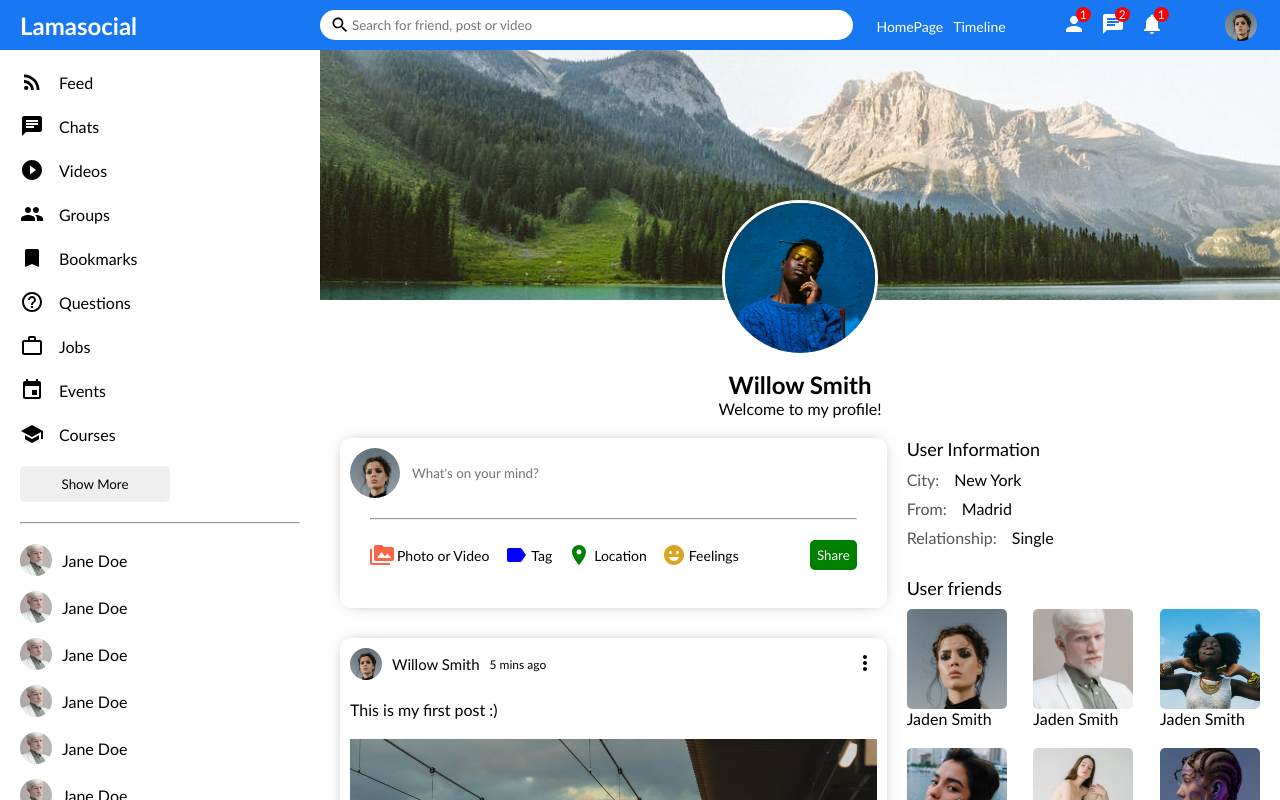
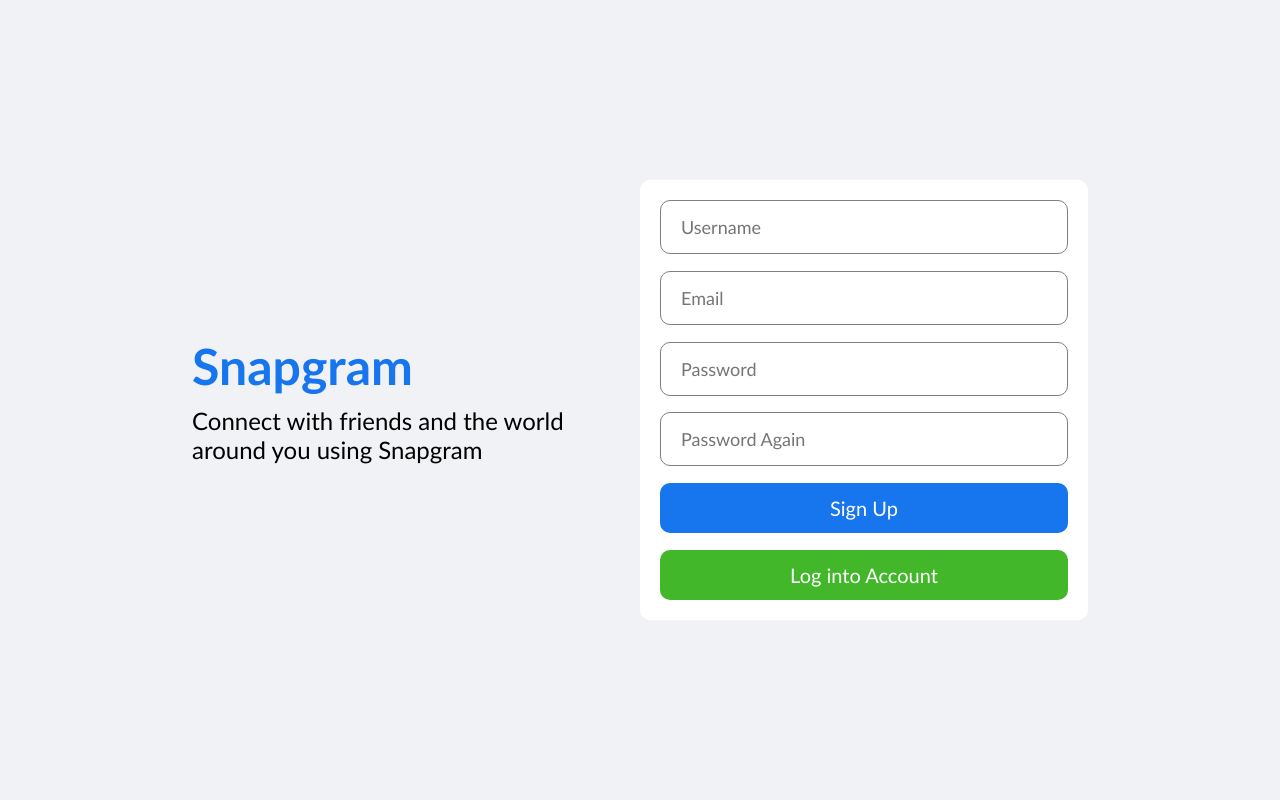
Before and after one commit to woodyshekinah/The-Blogging-Social-App, a React (Vite) app in the folder The Blogging Social App/: page / in a window 1280 px wide. Shown: the top 800 px of the page. Built offline with nearby package versions, Linux system fonts and the light colour scheme.

Commit message:
Created the Sign Up and Login pages

```diff
--- a/The Blogging Social App/src/App.jsx
+++ b/The Blogging Social App/src/App.jsx
@@ -1,9 +1,11 @@
 import React from 'react'
 import Home from './Pages/home/home'
 import Profile from './Pages/profile/Profile'
+import Login from './Pages/login/Login'
+import Register from './Pages/register/Register'
 
 function App() {
-    return <Profile />
+    return <Register />
 }
 
 export default App
--- /dev/null
+++ b/The Blogging Social App/src/Pages/login/Login.jsx
@@ -0,0 +1,24 @@
+import React from "react";
+import "./login.css"
+
+export default function Login() {
+    return (
+        <div className="login">
+            <div className="loginWrapper">
+                <div className="loginLeft">
+                    <h3 className="loginLogo">Snapgram</h3>
+                    <span className="loginDesc">Connect with friends and the world around you using Snapgram</span>
+                </div>
+                <div className="loginRight">
+                    <div className="loginBox">
+                        <input type="email" placeholder="Email" className="loginInput" />
+                        <input type="password" placeholder="Password" className="loginInput" />
+                        <button className="loginButton">Log In</button>
+                        <span className="loginForgot">Forgot Password?</span>
+                        <button className="loginRegisterButton">Create a New Account</button>
+                    </div>
+                </div>
+            </div>
+        </div>
+    )
+}
--- /dev/null
+++ b/The Blogging Social App/src/Pages/login/login.css
@@ -0,0 +1,81 @@
+.login {
+    width: 100vw;
+    height: 100vh;
+    background-color: #f0f2f5;
+    display: flex;
+    align-items: center;
+    justify-content: center;
+}
+
+.loginWrapper {
+    width: 70%;
+    height: 70%;
+    display: flex;
+}
+
+.loginLeft, .loginRight {
+    flex: 1;
+    display: flex;
+    flex-direction: column;
+    justify-content: center;
+}
+
+.loginLogo {
+    font-size: 50px;
+    font-weight: 800;
+    color: #1775ee;
+    margin-bottom: 10px;
+}
+
+.loginDesc {
+    font-size: 24px;
+}
+
+.loginBox {
+    height: 300px;
+    padding: 20px;
+    background-color: white;
+    border-radius: 10px;
+    display: flex;
+    flex-direction: column;
+    justify-content: space-between;
+}
+
+.loginInput {
+    height: 50px;
+    border-radius: 10px;
+    border: 1px solid gray;
+    font-size: 18px;
+    padding-left: 20px;
+}
+
+.loginInput:focus {
+    outline: none;
+}
+
+.loginButton {
+    height: 50px;
+    border-radius: 10px;
+    border: none;
+    background-color: #1775ee;
+    color: white;
+    font-size: 20px;
+    font-weight: 500;
+    cursor: pointer;
+}
+
+.loginForgot {
+    text-align: center;
+    color: #1775ee;
+}
+
+.loginRegisterButton {
+    height: 50px;
+    border-radius: 10px;
+    border: none;
+    background-color: #42b72a;
+    color: white;
+    font-size: 20px;
+    font-weight: 500;
+    cursor: pointer;
+}
--- /dev/null
+++ b/The Blogging Social App/src/Pages/register/Register.jsx
@@ -0,0 +1,25 @@
+import React from "react";
+import "./register.css"
+
+export default function Register() {
+    return (
+        <div className="login">
+            <div className="loginWrapper">
+                <div className="loginLeft">
+                    <h3 className="loginLogo">Snapgram</h3>
+                    <span className="loginDesc">Connect with friends and the world around you using Snapgram</span>
+                </div>
+                <div className="loginRight">
+                    <div className="loginBox">
+                        <input type="text" placeholder="Username" className="loginInput" />
+                        <input type="email" placeholder="Email" className="loginInput" />
+                        <input type="password" placeholder="Password" className="loginInput" />
+                        <input type="password" placeholder="Password Again" className="loginInput" />
+                        <button className="loginButton">Sign Up</button>
+                        <button className="loginRegisterButton">Log into Account</button>
+                    </div>
+                </div>
+            </div>
+        </div>
+    )
+}
--- /dev/null
+++ b/The Blogging Social App/src/Pages/register/register.css
@@ -0,0 +1,81 @@
+.login {
+    width: 100vw;
+    height: 100vh;
+    background-color: #f0f2f5;
+    display: flex;
+    align-items: center;
+    justify-content: center;
+}
+
+.loginWrapper {
+    width: 70%;
+    height: 70%;
+    display: flex;
+}
+
+.loginLeft, .loginRight {
+    flex: 1;
+    display: flex;
+    flex-direction: column;
+    justify-content: center;
+}
+
+.loginLogo {
+    font-size: 50px;
+    font-weight: 800;
+    color: #1775ee;
+    margin-bottom: 10px;
+}
+
+.loginDesc {
+    font-size: 24px;
+}
+
+.loginBox {
+    height: 400px;
+    padding: 20px;
+    background-color: white;
+    border-radius: 10px;
+    display: flex;
+    flex-direction: column;
+    justify-content: space-between;
+}
+
+.loginInput {
+    height: 50px;
+    border-radius: 10px;
+    border: 1px solid gray;
+    font-size: 18px;
+    padding-left: 20px;
+}
+
+.loginInput:focus {
+    outline: none;
+}
+
+.loginButton {
+    height: 50px;
+    border-radius: 10px;
+    border: none;
+    background-color: #1775ee;
+    color: white;
+    font-size: 20px;
+    font-weight: 500;
+    cursor: pointer;
+}
+
+.loginForgot {
+    text-align: center;
+    color: #1775ee;
+}
+
+.loginRegisterButton {
+    height: 50px;
+    border-radius: 10px;
+    border: none;
+    background-color: #42b72a;
+    color: white;
+    font-size: 20px;
+    font-weight: 500;
+    cursor: pointer;
+}
```
